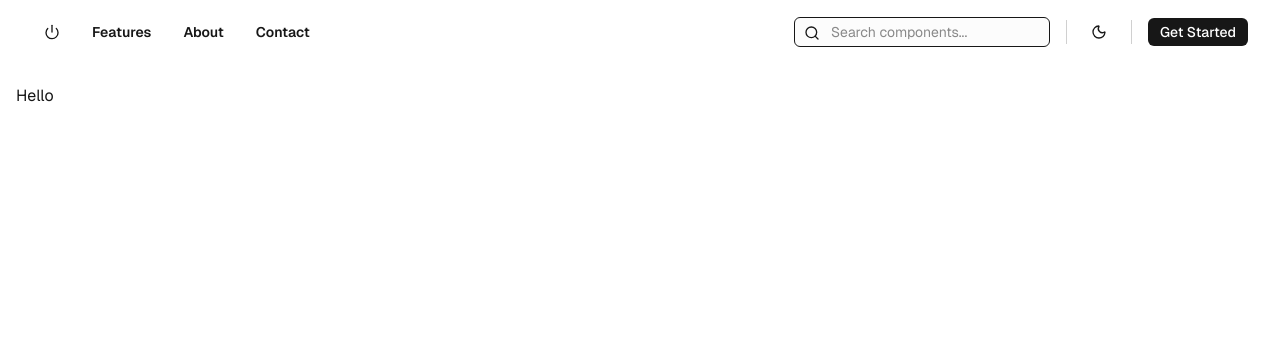
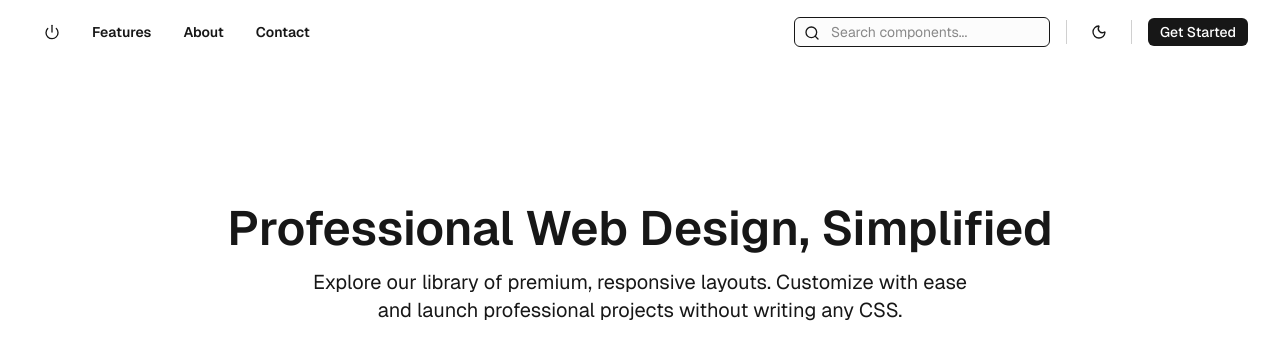
Before and after one commit to Jetrossgalinato/my-comp, a Next.js app: page / in a window 1280 px wide. Shown: the top 360 px of the page. Built offline with nearby package versions, Linux system fonts and the light colour scheme.

Commit message:
feat: update texts on the header component

```diff
--- a/components/header.tsx
+++ b/components/header.tsx
@@ -1,7 +1,13 @@
 export function Header() {
   return (
-    <div className="flex items-center justify-between px-4 h-16 w-full">
-      Hello
+    <div className="flex flex-col items-center justify-center px-4 h-100 w-full">
+      <h1 className="text-5xl font-semibold">
+        Professional Web Design, Simplified
+      </h1>
+      <p className="text-xl font-normal mt-4 text-center max-w-2xl">
+        Explore our library of premium, responsive layouts. Customize with ease
+        and launch professional projects without writing any CSS.
+      </p>
     </div>
   );
 }
```
